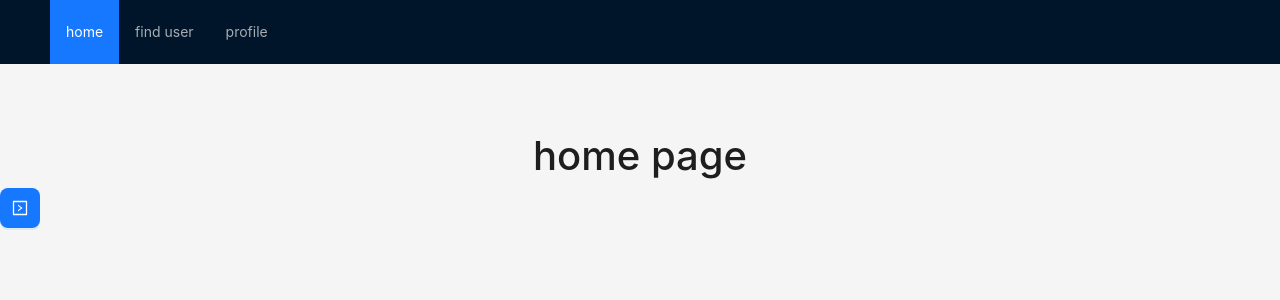
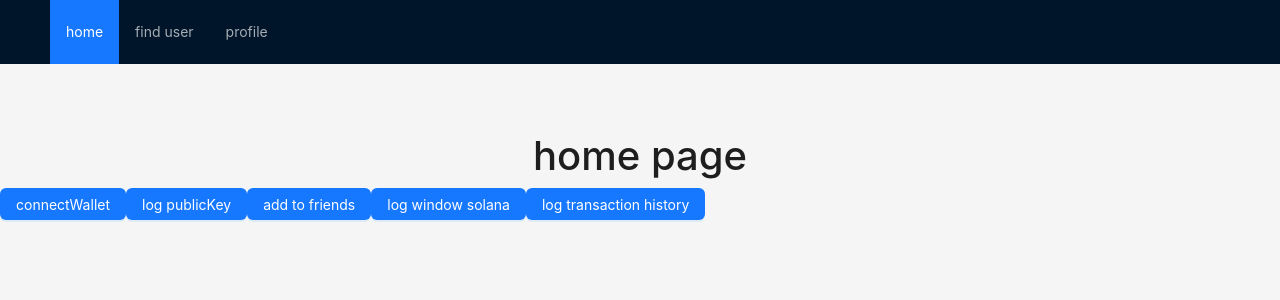
Before and after one commit to musstafina/Blockchain2, a React (Vite) app in the folder client/: page / in a window 1280 px wide. Shown: the top 300 px of the page. Built offline with nearby package versions, Linux system fonts and the light colour scheme; sample sign-in values are in the browser's storage.

Commit message:
added solana transaction logic

```diff
--- a/client/package.json
+++ b/client/package.json
@@ -11,9 +11,14 @@
   },
   "dependencies": {
     "@reduxjs/toolkit": "^2.2.4",
+    "@solana/wallet-adapter-react": "^0.15.35",
+    "@solana/wallet-adapter-react-ui": "^0.9.35",
+    "@solana/wallet-adapter-wallets": "^0.19.32",
+    "@solana/web3.js": "^1.91.8",
     "antd": "^5.17.3",
     "axios": "^1.6.8",
     "bootstrap": "^5.3.3",
+    "buffer": "^6.0.3",
     "classnames": "^2.5.1",
     "ethers": "^6.12.1",
     "formik": "^2.4.6",
--- a/client/src/app/index.jsx
+++ b/client/src/app/index.jsx
@@ -11,5 +11,3 @@ export const App = () => {
 		</Provider>
 	)
 }
-
-// TODO: use asyncThunk instead rtk query
--- a/client/src/main.jsx
+++ b/client/src/main.jsx
@@ -1,4 +1,8 @@
 import ReactDOM from 'react-dom/client'
 import { App } from './app'
 
+import { Buffer } from 'buffer'
+
+window.Buffer = Buffer
+
 ReactDOM.createRoot(document.getElementById('root')).render(<App />)
--- a/client/src/pages/home-page/index.jsx
+++ b/client/src/pages/home-page/index.jsx
@@ -1,10 +1,49 @@
-import { LogoutButton } from '../../components/logout-button'
+import { PublicKey } from '@solana/web3.js'
+import { Button } from 'antd'
+import {
+	addFriend,
+	connectWallet,
+	getTransactionHistory,
+} from '../../shared/solana-service'
 
 const HomePage = () => {
 	return (
 		<>
 			<h1 className='h1 text-center mt-5'>home page</h1>
-			<LogoutButton />
+			<Button type='primary' onClick={connectWallet}>
+				connectWallet
+			</Button>
+			<Button
+				type='primary'
+				onClick={() => {
+					const { publicKey } = window.solana
+					// console.log('publicKey', publicKey && publicKey.toString())
+					const walletPublicKey = new PublicKey(publicKey.toString())
+					console.log(walletPublicKey)
+					console.log(publicKey)
+				}}
+			>
+				log publicKey
+			</Button>
+			<Button
+				type='primary'
+				onClick={() =>
+					addFriend('5sY7zicgjDMeAsrE48po6yofEzv6GxdLTW9ACQWs2TtA')
+				}
+			>
+				add to friends
+			</Button>
+			<Button type='primary' onClick={() => console.log(window.solana)}>
+				log window solana
+			</Button>
+			<Button
+				type='primary'
+				onClick={() => {
+					getTransactionHistory()
+				}}
+			>
+				log transaction history
+			</Button>
 		</>
 	)
 }
--- a/client/src/pages/profile-page/index.jsx
+++ b/client/src/pages/profile-page/index.jsx
@@ -1,6 +1,7 @@
 import { Card, Col, Divider, Row, Typography } from 'antd'
 import { Helmet } from 'react-helmet'
 
+import { LogoutButton } from '../../components/logout-button'
 import { PostsList } from '../../components/posts-list'
 import { UserCard } from '../../components/user-card'
 import { UserList } from '../../components/user-list'
@@ -38,6 +39,7 @@ const ProfilePage = () => {
 						email={email}
 						profilePicture={personalPhoto}
 					/>
+					<LogoutButton />
 				</Col>
 				<Col offset={1} span={10}>
 					<PostsList />
--- /dev/null
+++ b/client/src/shared/solana-service/index.js
@@ -0,0 +1,145 @@
+import {
+	Connection,
+	LAMPORTS_PER_SOL,
+	PublicKey,
+	SystemProgram,
+	Transaction,
+} from '@solana/web3.js'
+
+export const connectWallet = async () => {
+	if (window.solana && window.solana.isPhantom) {
+		try {
+			const response = await window.solana.connect()
+			console.log('Connected with public key:', response.publicKey.toString())
+		} catch (err) {
+			console.error('Error connecting to wallet:', err)
+		}
+	} else {
+		alert('Phantom wallet not found. Please install it.')
+	}
+}
+
+// export const addFriend = async friendAddress => {
+// 	const {} = useWallet()
+
+// 	const connection = new Connection('https://api.devnet.solana.com')
+// 	const transaction = new Transaction().add(
+// 		SystemProgram.transfer({
+// 			fromPubkey: publicKey,
+// 			toPubkey: new PublicKey('RECIPIENT_PUBLIC_KEY'), // Replace with the recipient's public key
+// 			lamports: 1000000, // Amount in lamports (1 SOL = 1,000,000,000 lamports)
+// 		})
+// 	)
+
+// 	const signature = await sendTransaction(transaction, connection)
+// 	setTxSignature(signature)
+// }
+
+// export const addFriend = async friendKey => {
+// 	const connection = new Connection('https://api.devnet.solana.com')
+// 	const wallet = window.solana
+// 	const { publicKey } = window.solana
+// 	const newFriendsList = [
+// 		{
+// 			id: '1',
+// 			name: 'ernur',
+// 		},
+// 	]
+
+// 	const transaction = new Transaction().add(
+// 		SystemProgram.write({
+// 			programId: SystemProgram.programId,
+// 			accountPubkey: publicKey,
+// 			offset: 0,
+// 			data: Buffer.from(newFriendsList),
+// 		})
+// 	)
+
+// 	try {
+// 		const signature = await wallet.signAndSendTransaction(transaction)
+// 		await connection.confirmTransaction(signature)
+
+// 		console.log('Friend added: ', friendKey)
+// 	} catch (err) {
+// 		console.error(err)
+// 	}
+// }
+
+export const addFriend = async friendAddress => {
+	try {
+		const { publicKey: walletPublicKey } = window.solana
+
+		if (!walletPublicKey) {
+			throw new Error('Wallet not connected')
+		}
+
+		const friendPublicKey = new PublicKey(friendAddress)
+		const connection = new Connection('https://api.devnet.solana.com')
+		const { blockhash } = await connection.getRecentBlockhash()
+
+		const transaction = new Transaction().add(
+			SystemProgram.transfer({
+				fromPubkey: walletPublicKey,
+				toPubkey: friendPublicKey,
+				lamports: LAMPORTS_PER_SOL * 0.1, // Small amount of lamports to simulate adding friend
+			})
+		)
+
+		transaction.recentBlockhash = blockhash
+		transaction.feePayer = walletPublicKey
+
+		// Sign the transaction with the wallet
+		const signedTransaction = await window.solana.signTransaction(transaction)
+
+		// Send the signed transaction
+		const signature = await connection.sendRawTransaction(
+			signedTransaction.serialize()
+		)
+
+		await connection.confirmTransaction(signature)
+
+		console.log('Friend added:', friendAddress)
+	} catch (error) {
+		console.error('Error adding friend:', error)
+	}
+}
+
+export const getTransactionHistory = async () => {
+	try {
+		const connection = new Connection('https://api.devnet.solana.com')
+		const { publicKey: accountPublicKey } = window.solana
+
+		try {
+			const accountInfo = await connection.getAccountInfo(accountPublicKey)
+			console.log(accountInfo.data.toString())
+			// if (accountInfo) {
+			//   const friendsList = accountInfo.data.toString().split(',');
+			// }
+		} catch (err) {
+			console.error(err)
+		}
+
+		// // Fetch recent transaction signatures for the address
+		// const signatures = await connection.getSignaturesForAddress(pubKey, {
+		// 	limit: 1,
+		// })
+
+		// console.log(signatures)
+
+		// // Fetch details for each transaction using the signatures
+		// const transactions = await Promise.all(
+		// 	signatures.map(async signatureInfo => {
+		// 		const transaction = await connection.getTransaction(
+		// 			signatureInfo.signature
+		// 		)
+		// 		return transaction
+		// 	})
+		// )
+
+		// // Display the transaction history
+		// console.log('Transaction History:', transactions)
+		// return transactions
+	} catch (error) {
+		console.error('Error fetching transaction history:', error)
+	}
+}
```
Also changed, not shown: client/src/app/wallet-context/index.jsx (added, +31 -0 lines), client/src/shared/solana-service/test.jsx (added, +28 -0 lines), 1 other file (tests, documents, lock files or other folders).
